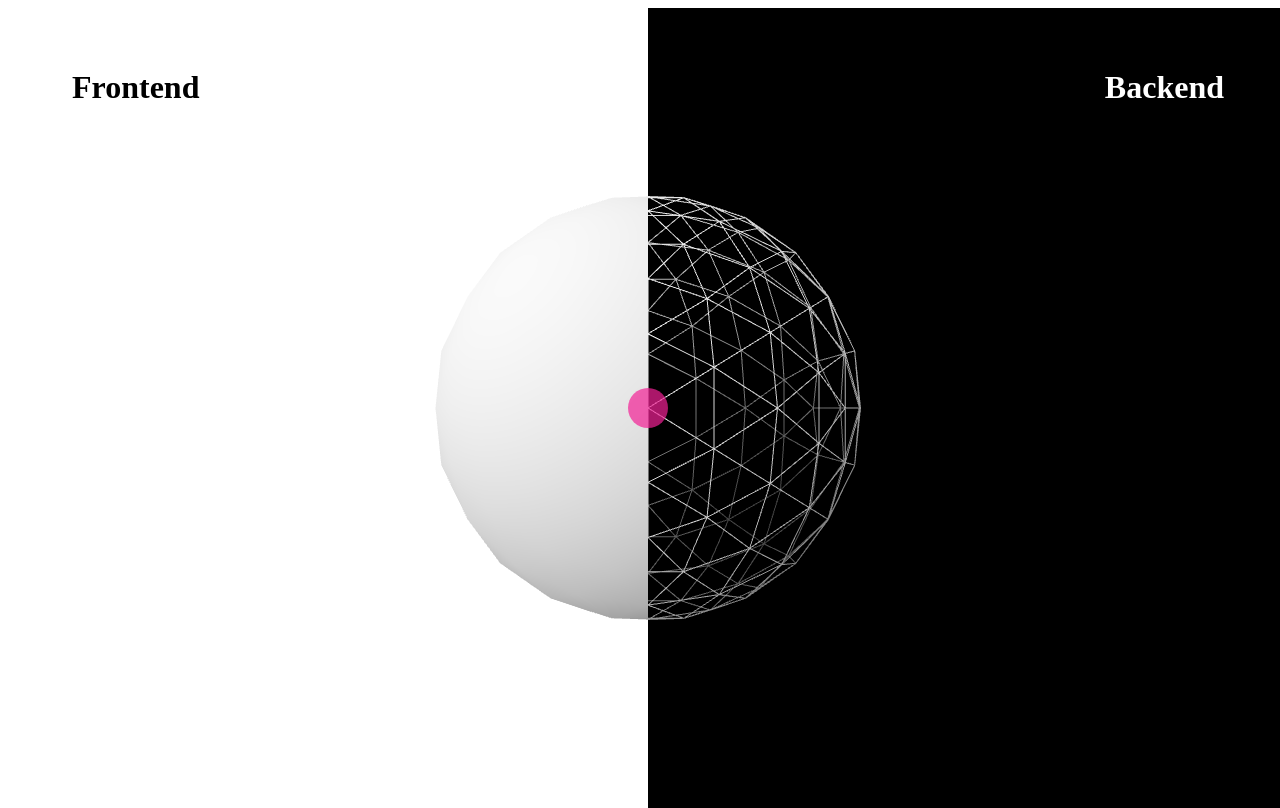
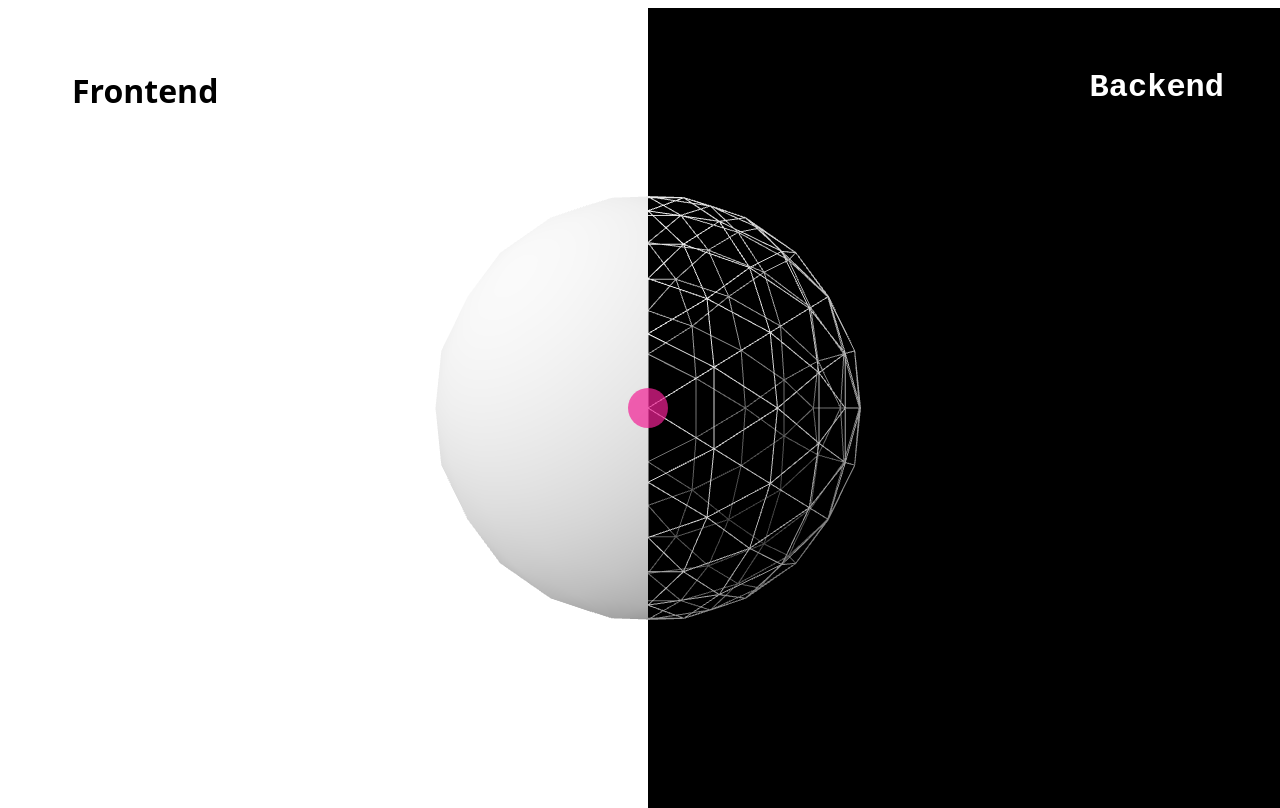
Before and after one commit to kolby-k/Oct-27-homepage-parralax, a website built with Vite: page home.html in a window 1280 px wide. Built offline with nearby package versions, Linux system fonts and the light colour scheme.

Commit message:
adjust herofont

```diff
--- a/home.html
+++ b/home.html
@@ -13,6 +13,7 @@
 			}
 
 			.heroTextL {
+				font-family: 'Open Sans', sans-serif; /* Example of a modern, clean font */
 				position: absolute;
 				top: 5%;
 				left: 5%;
@@ -20,6 +21,7 @@
 				z-index: 1; /* Ensures that it's above the background but below interactive elements */
 			}
 			.heroTextR {
+				font-family: 'Source Code Pro', monospace; /* Example of a monospaced font */
 				position: absolute;
 				top: 5%;
 				right: 5%;
```
